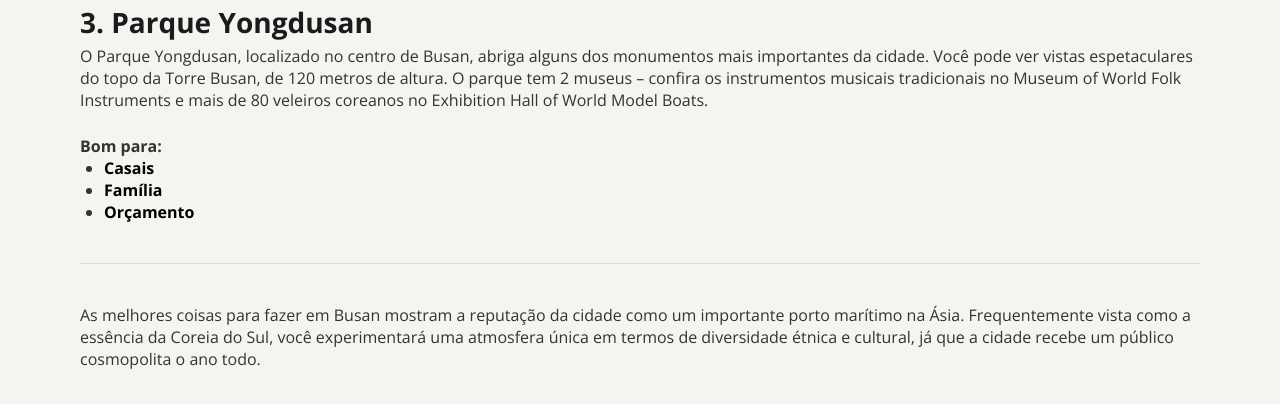
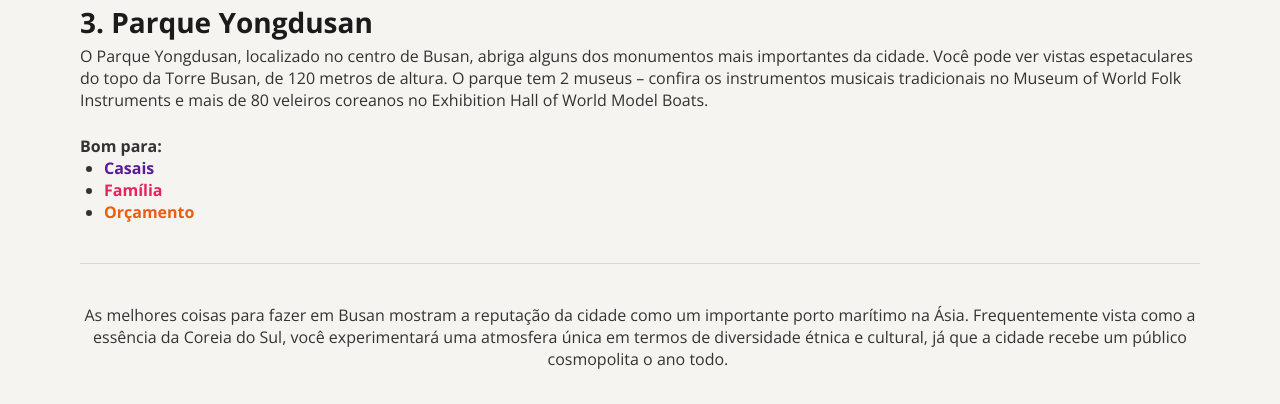
Before and after one commit to Ana2495/locais-turisticos01mb, a plain HTML site: page index.html in a window 1280 px wide. Shown: the part 2776-3180 px from the top of the page. Drawn offline with nearby package versions, Linux system fonts and the light colour scheme.

Commit message:
Fim das estilizações da section.destino_3. do footer e FIM DO PROJETO

```diff
--- a/styles/page.css
+++ b/styles/page.css
@@ -55,4 +55,27 @@
             color: var(--accent-blue);
         }
     }
+
+    .destino_3 {
+        ul {
+            li:nth-of-type(1) {
+                color: var(--accent-purple);
+
+            }
+
+            li:nth-of-type(2) {
+                color: var(--accent-pink);
+
+            }
+
+            li:nth-of-type(3) {
+                color: var(--accent-orange);
+
+            }
+        }
+    }
+
+    footer {
+        text-align: center;
+    }
 }
```
